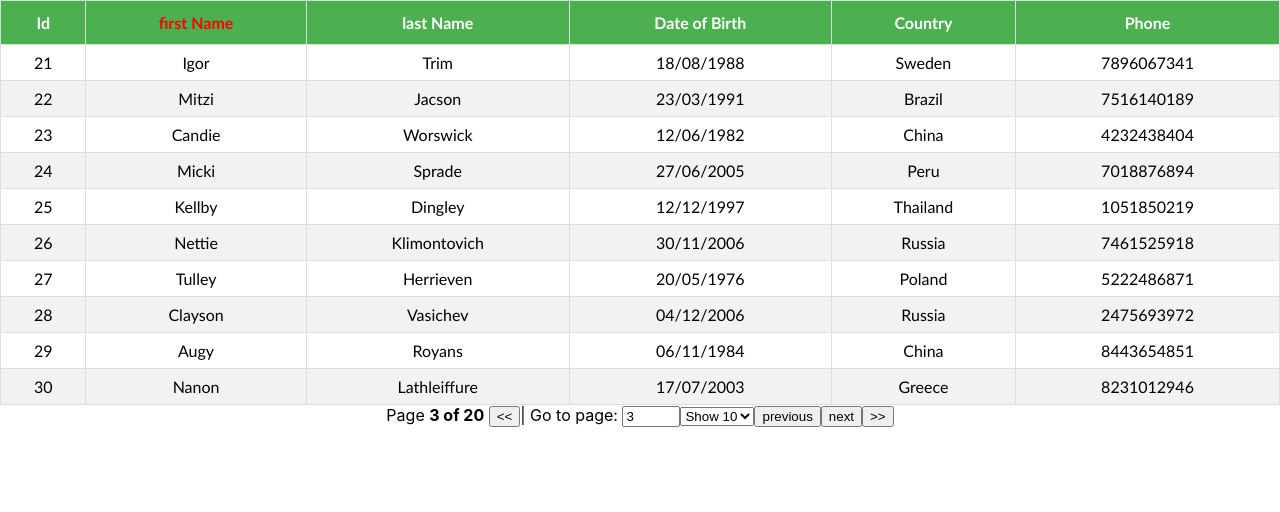
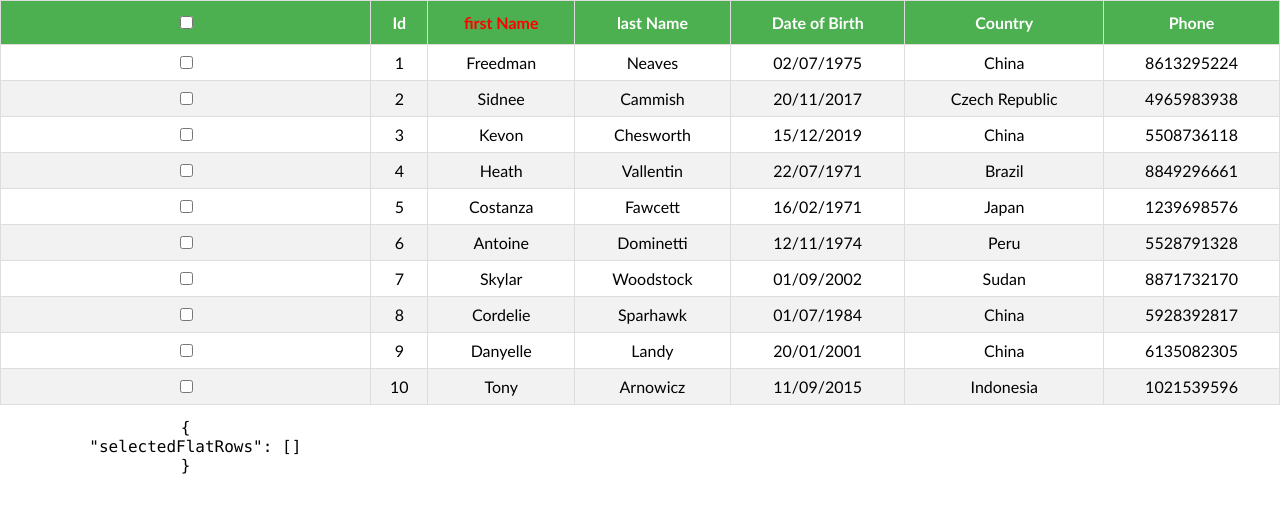
Before and after one commit to gyanchandra123/React-table-library, a React (Create React App) app: page / in a window 1280 px wide. Shown: the top 512 px of the page. Built offline with nearby package versions, Linux system fonts and the light colour scheme.

Commit message:
React Table Tutorial - 14 - Selecting Rows

```diff
--- a/src/App.js
+++ b/src/App.js
@@ -1,11 +1,11 @@
 import logo from './logo.svg';
 import './App.css';
-import PaginationTable from './components/PaginationTable';
+import RowSelection from './components/RowSelection';
 
 function App() {
   return (
     <div className="App">
-       <PaginationTable></PaginationTable>
+       <RowSelection></RowSelection>
     </div>
   );
 }
--- /dev/null
+++ b/src/components/Checkbox .js
@@ -0,0 +1,18 @@
+import React from "react";
+
+  const Checkbox = React.forwardRef(({ indeterminate, ...rest }, ref) => {
+  const defaultRef = React.useRef();
+  const resolvedRef = ref || defaultRef;
+
+  React.useEffect(() => {
+    resolvedRef.current.indeterminate = indeterminate;
+  }, [resolvedRef, indeterminate]);
+
+  return (
+    <>
+      <input type="checkbox" ref={resolvedRef} {...rest} />
+    </>
+  );
+});
+
+export default Checkbox;
--- /dev/null
+++ b/src/components/RowSelection.js
@@ -0,0 +1,92 @@
+import React, { useMemo, useEffect } from "react";
+import { useTable, useRowSelect } from "react-table";
+import { COLUMNS } from "./column";
+import MOCK_DATA from "./MOCK_DATA.json";
+import "./table.css";
+import Checkbox from "./Checkbox ";
+
+const RowSelection = () => {
+  const columns = useMemo(() => COLUMNS, []);
+  const data = useMemo(() => MOCK_DATA, []);
+
+  const tableInstance = useTable({ columns, data }, useRowSelect, (hooks) => {
+    hooks.visibleColumns.push((columns) => [
+      {
+        id: "selection",
+        Header: ({ getToggleAllRowsSelectedProps }) => (
+          <Checkbox {...getToggleAllRowsSelectedProps()} />
+        ),
+        Cell: ({ row }) => <Checkbox {...row.getToggleRowSelectedProps()} />,
+      },
+      ...columns,
+    ]);
+  });
+
+  const {
+    // below are prorerties && functions required from react-table instance.
+    getTableProps, // function
+    getTableBodyProps, //function
+    headerGroups, // array: contains informations regarding the table heading.
+    rows,
+    prepareRow,
+    selectedFlatRows, // it gives us flat array of rows that are selected in our table
+  } = tableInstance;
+
+  const firstPageRows = rows.slice(0, 10); // to select only 10 data
+
+  useEffect(() => {
+    console.log("TABLE-INSTANCE VALUE :", tableInstance);
+    console.log("HEADER-GROUPS VALUE :", headerGroups);
+    console.log("ROWS VALUE :", rows);
+  });
+
+  return (
+    <>
+      <table {...getTableProps()}>
+        <thead>
+          {headerGroups.map((headerGroup) => (
+            <tr {...headerGroup.getHeaderGroupProps()}>
+              {headerGroup.headers.map((column) => (
+                <th {...column.getHeaderProps()} id={column.id}>
+                  {column.render("Header")}
+                </th>
+              ))}
+            </tr>
+          ))}
+        </thead>
+        <tbody {...getTableBodyProps()}>
+          {firstPageRows.map((row) => {
+            prepareRow(row);
+            return (
+              <tr {...row.getRowProps()} id={row.values.first_name}>
+                {row.cells.map((cell) => {
+                  return (
+                    <td {...cell.getCellProps()} key={cell.column.id}>
+                      {cell.render("Cell")}
+                    </td>
+                  );
+                  /* it picks up the data for each column for each row && render here */
+                })}
+              </tr>
+            );
+          })}
+        </tbody>
+
+        {/* displaying the selected row data */}
+        <pre>
+          <code>
+            {JSON.stringify(
+              {
+                selectedFlatRows: selectedFlatRows.map((row) => row.original),
+              },
+              null,
+              2
+            )}
+          </code>
+        </pre>
+      </table>
+    </>
+  );
+};
+
+export default RowSelection;
--- a/src/index.js
+++ b/src/index.js
@@ -4,12 +4,7 @@
 import App from './App';
 import reportWebVitals from './reportWebVitals';
 
-ReactDOM.render(
-  <React.StrictMode>
-    <App />
-  </React.StrictMode>,
-  document.getElementById('root')
-);
+ReactDOM.render(<App />, document.getElementById("root"));
 
 // If you want to start measuring performance in your app, pass a function
 // to log results (for example: reportWebVitals(console.log))
```
